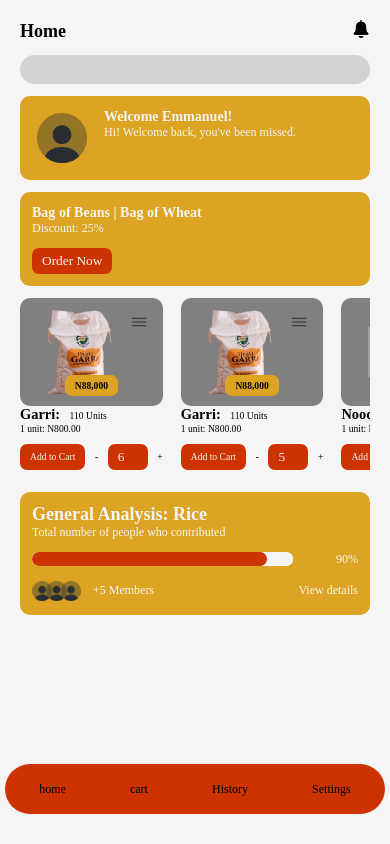
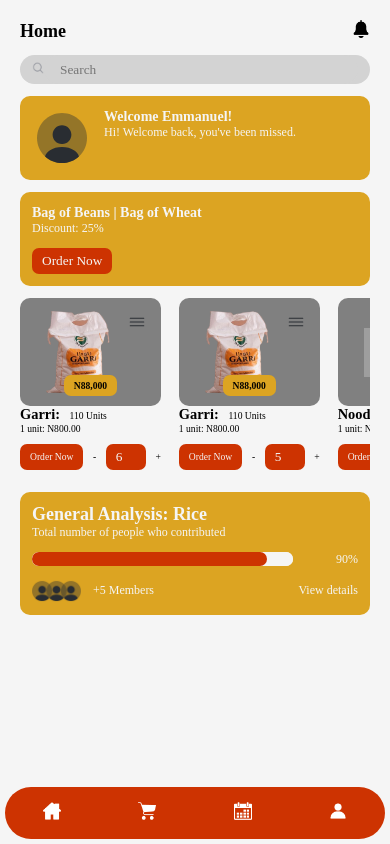
Before and after one commit to bulk-buy-team/Bulk-Buy-App, a PHP site: page /dashboard.html in a window 390 px wide. Run offline with PHP 8.4, Linux system fonts and the light colour scheme; grey boxes are pictures that could not be loaded.

Commit message:
Corrected mobile nav

```diff
--- a/BULK-BUY-FRONTEND/assets/scripts/dashboard.js
+++ b/BULK-BUY-FRONTEND/assets/scripts/dashboard.js
@@ -4,8 +4,14 @@ let analysisBar = document.querySelector("#analysis-bar");
 let pageTitle = document.querySelector('.page-title')
 let faq = document.getElementById('faq')
 let support = document.getElementById('support')
+let plus = document.querySelector(".plus");
+let minus = document.querySelector(".minus");
+let noOfUnits = document.querySelector('unit-no');
+console.log("yo");
 
-console.log("yo")
+minus.addEventListener('click', ()=>{
+  console.log(noOfUnits);
+})
 
 let paths = [
   {
--- a/BULK-BUY-FRONTEND/assets/styles/dashboard.css
+++ b/BULK-BUY-FRONTEND/assets/styles/dashboard.css
@@ -79,6 +79,15 @@ header img {
     text-decoration: none;
     font-size: 1.5em;
     font-weight: bold;
+}
+
+.search-bar {
+    display: flex;
+    align-items: center;
+    border-radius: 50px;
+    border-radius: 50px;
+    padding-inline: var(--padding-min);
+    background-color: lightgrey;
 }
 
 input[type="search"] {
@@ -374,14 +383,17 @@ input[type="range"]::-webkit-slider-runnable-track {
   .sidebar{
     display: none;
   }
+
   .mobile-navbar{
       display: block;
       width: 100%;
+      /* height: 1.2em; */
       position: fixed;
       left: 0%;
-    bottom: 3%;
+      bottom: 0px;
       padding: 0.4rem;
       z-index: 1000;
+      background-color: var(--clr-neutral);
   }
   .mobile-navbar ul{
     width: 100%;
@@ -391,12 +403,17 @@ input[type="range"]::-webkit-slider-runnable-track {
     align-content: space-around;
     background-color: var(--clr-accent);
     border-radius: 50px;
-    padding: 0.2rem;
+    /* padding: 0.2rem; */
   }
   .mobile-navbar ul li{
    border-bottom: 0px;
   }
+
+  .mobile-navbar img {
+    width: 1.5em;
+  }
+
  .main-container{
-    padding-bottom: 5.5rem;
+    padding-bottom: 4.5rem;
   }
 }
--- a/BULK-BUY-FRONTEND/dashboard.html
+++ b/BULK-BUY-FRONTEND/dashboard.html
@@ -26,10 +26,10 @@
   <div class="mobile-navbar">
     <nav>
       <ul>
-        <li class="Home">home</li>
-        <li class="cart">cart</li>
-        <li class="history">History</li>
-        <li class="settings">Settings</li>
+        <a href="dashboard.html"><li class="Home"><img src="assets/images/home.png" alt=""></li></a>
+        <a href="product.html"><li class="cart"><img src="assets/images/shopping-cart.png" alt=""></li></a>
+        <a href="#"><li class="history"><img src="assets/images/calendar.png" alt=""></li></a>
+        <a href="profile.html"><li class="settings"><img src="assets/images/profile.png" alt=""></li></a>
       </ul>
     </nav>
   </div>
@@ -40,7 +40,10 @@
         <a href="#"><img src="assets/images/bell.png" alt="notification"></a>
       </div>
       <div class="search-bar">
-        <input type="search" name="search" id="search">
+        <div class="search-icon">
+            <img src="assets/images/search1.png" alt="">
+        </div>
+        <input type="search" name="search" id="search" placeholder="Search">
       </div>
     </header>
         <div class="main-container">
@@ -75,10 +78,10 @@
                         </div>
                         <div>1 unit: N800.00</div>
                         <div class="cart-quantity">
-                            <button>Add to Cart</button>
-                            <button>-</button>
-                            <input type="number" name="no-of-units" value="6">
-                            <button>+</button>
+                            <button>Order Now</button>
+                            <button class="minus">-</button>
+                            <input type="number" name="no-of-units" value="6" class="unit-no">
+                            <button class="plus">+</button>
                         </div>
                     </div>
                 </div>
@@ -96,7 +99,7 @@
                         </div>
                         <div>1 unit: N800.00</div>
                         <div class="cart-quantity">
-                            <button>Add to Cart</button>
+                            <button>Order Now</button>
                             <button>-</button>
                             <input type="number" name="no-of-units" value="5">
                             <button>+</button>
@@ -117,7 +120,7 @@
                         </div>
                         <div>1 unit: N1000.00</div>
                         <div class="cart-quantity">
-                            <button>Add to Cart</button>
+                            <button>Order Now</button>
                             <button>-</button>
                             <input type="number" name="no-of-units" value="9">
                             <button>+</button>
```
Also changed, not shown: BULK-BUY-FRONTEND/assets/styles/product.css (+39 -3 lines), BULK-BUY-FRONTEND/assets/styles/profile.css (+23 -3 lines), BULK-BUY-FRONTEND/product.html (+9 -6 lines), BULK-BUY-FRONTEND/profile.html (+8 -5 lines), BULK-BUY-FRONTEND/assets/images/calendar.png (added), BULK-BUY-FRONTEND/assets/images/dropbox.png (added), BULK-BUY-FRONTEND/assets/images/home.png (added), BULK-BUY-FRONTEND/assets/images/profile.png (added), BULK-BUY-FRONTEND/assets/images/shopping-cart.png (added), BULK-BUY-FRONTEND/assets/images/user (1).png (added), 1 other file. Lines whose indentation alone changed are shown as unchanged.
